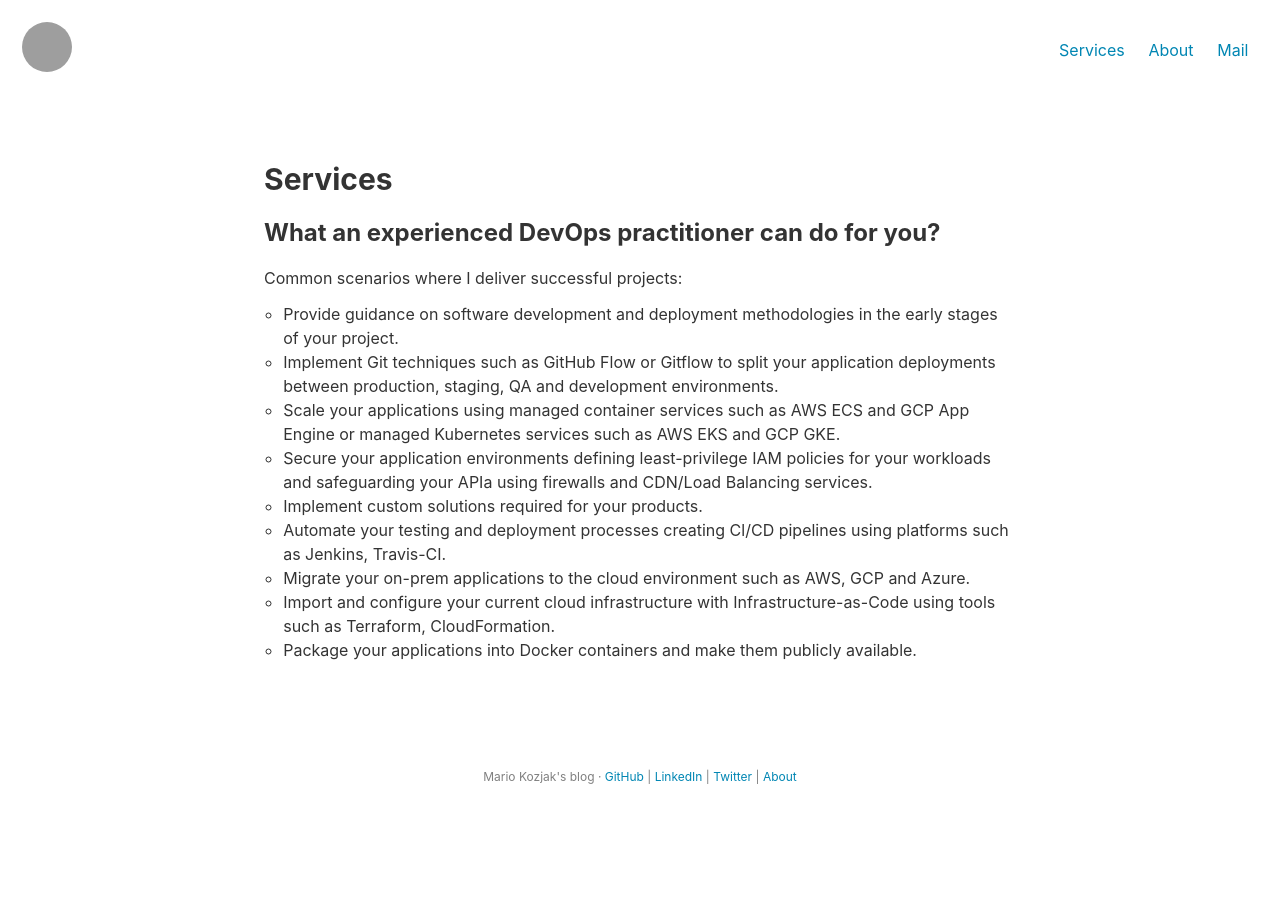
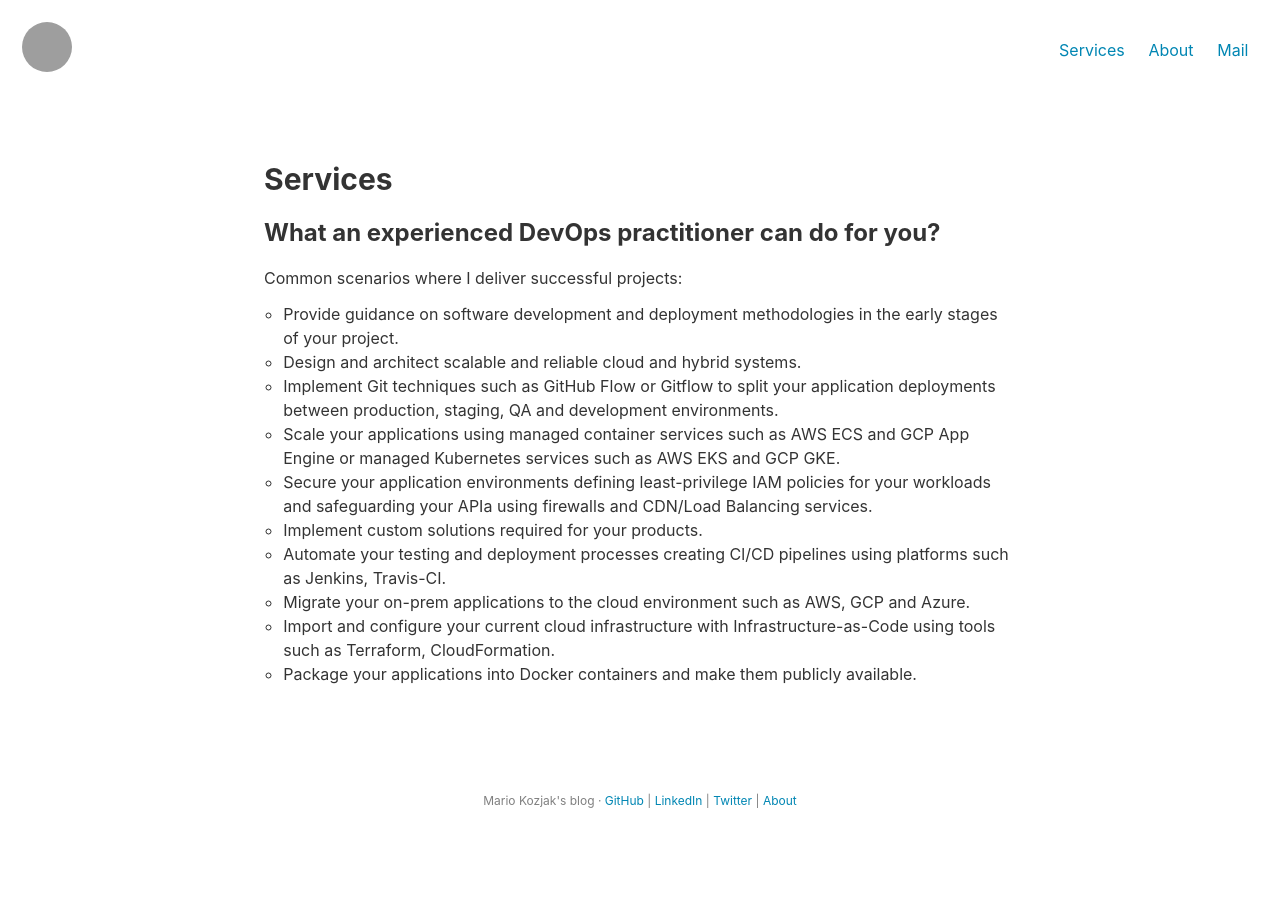
Before and after one commit to mkozjak/mkozjak.github.io, a Jekyll site: the page built from services.md, in a window 1280 px wide. Built offline with Jekyll 4.4.1, drawn with Linux system fonts in a browser that asks for light colours; grey boxes are pictures that could not be loaded.

Commit message:
Update services.md

```diff
--- a/services.md
+++ b/services.md
@@ -7,6 +7,7 @@ permalink: /services/
 ### What an experienced DevOps practitioner can do for you?
 Common scenarios where I deliver successful projects:
 1.  Provide guidance on software development and deployment methodologies in the early stages of your project.
+1.  Design and architect scalable and reliable cloud and hybrid systems.
 1.  Implement Git techniques such as GitHub Flow or Gitflow to split your application deployments between production, staging, QA and development environments.
 1.  Scale your applications using managed container services such as AWS ECS and GCP App Engine or managed Kubernetes services such as AWS EKS and GCP GKE.
 1.  Secure your application environments defining least-privilege IAM policies for your workloads and safeguarding your APIa using firewalls and CDN/Load Balancing services.
```
